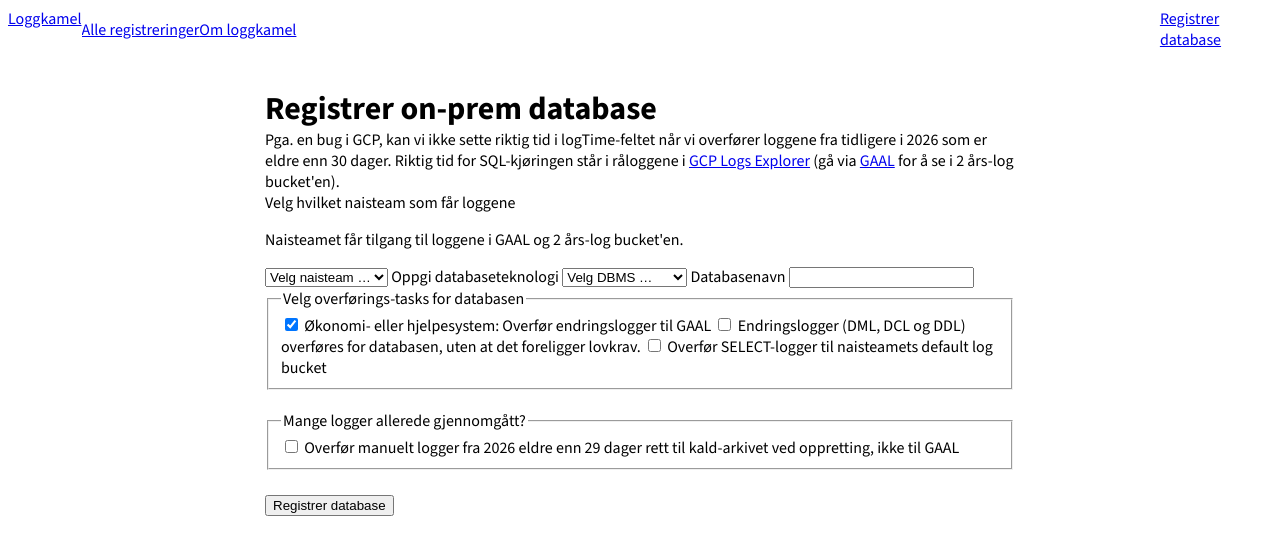
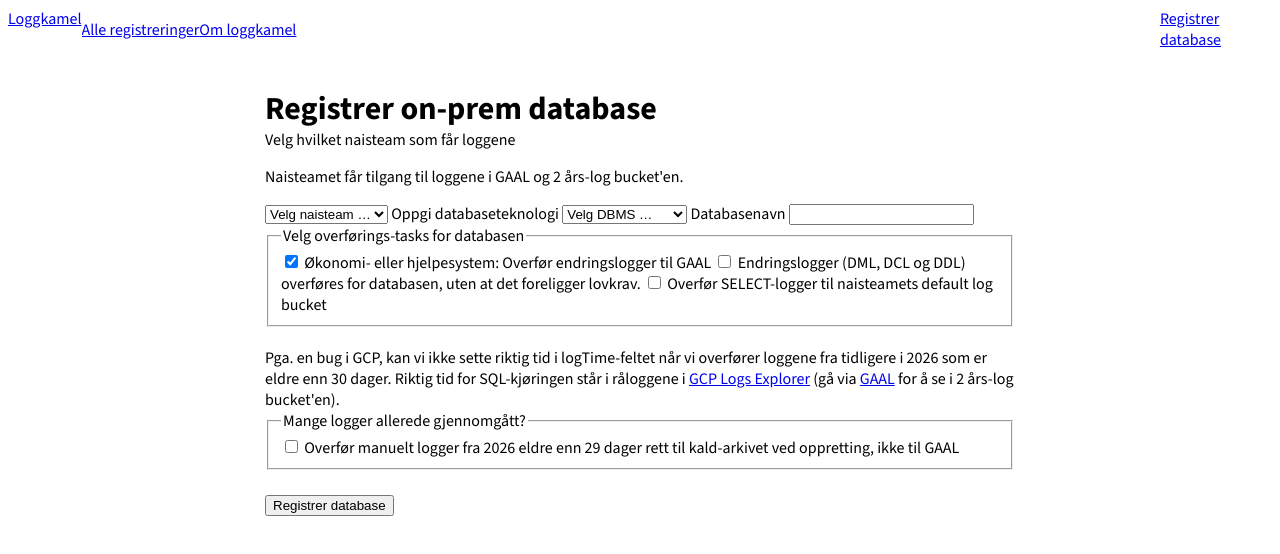
Before and after one commit to navikt/loggkamel-frontend, a SvelteKit app: page /register in a window 1280 px wide. Shown: the top 554 px of the page. Built offline with nearby package versions, Linux system fonts and the light colour scheme.

Commit message:
Flytte infoboks sammen med backfill option

```diff
--- a/src/routes/register/+page.svelte
+++ b/src/routes/register/+page.svelte
@@ -5,12 +5,6 @@
     <h1 class="ds-heading" data-size="xl"  style="margin-bottom:var(--ds-size-4)">
         Registrer on-prem database
     </h1>
-
-    <div class="ds-alert" data-color="info" style="margin-bottom:var(--ds-size-5);">
-        Pga. en bug i GCP, kan vi ikke sette riktig tid i logTime-feltet når vi overfører loggene fra tidligere i 2026 som er eldre enn 30 dager.
-        Riktig tid for SQL-kjøringen står i råloggene i <a href="https://console.cloud.google.com/logs">GCP Logs Explorer</a>
-        (gå via <a href="https://audit-approval.iap.nav.cloud.nais.io">GAAL</a> for å se i 2 års-log bucket'en).
-    </div>
 
     <!-- TODO: Options blant "mine" naisteam -->
     <ds-field class="ds-field" style="margin-bottom:1.25rem;">
@@ -84,6 +78,11 @@
         </ds-field>
     </fieldset>
 
+    <div class="ds-alert" data-color="info" style="margin-bottom:var(--ds-size-5);">
+        Pga. en bug i GCP, kan vi ikke sette riktig tid i logTime-feltet når vi overfører loggene fra tidligere i 2026 som er eldre enn 30 dager.
+        Riktig tid for SQL-kjøringen står i råloggene i <a href="https://console.cloud.google.com/logs">GCP Logs Explorer</a>
+        (gå via <a href="https://audit-approval.iap.nav.cloud.nais.io">GAAL</a> for å se i 2 års-log bucket'en).
+    </div>
     <fieldset class="ds-fieldset" style="margin-bottom:1.5rem;">
         <legend class="ds-label">Mange logger allerede gjennomgått?</legend>
         <ds-field class="ds-field">
```
